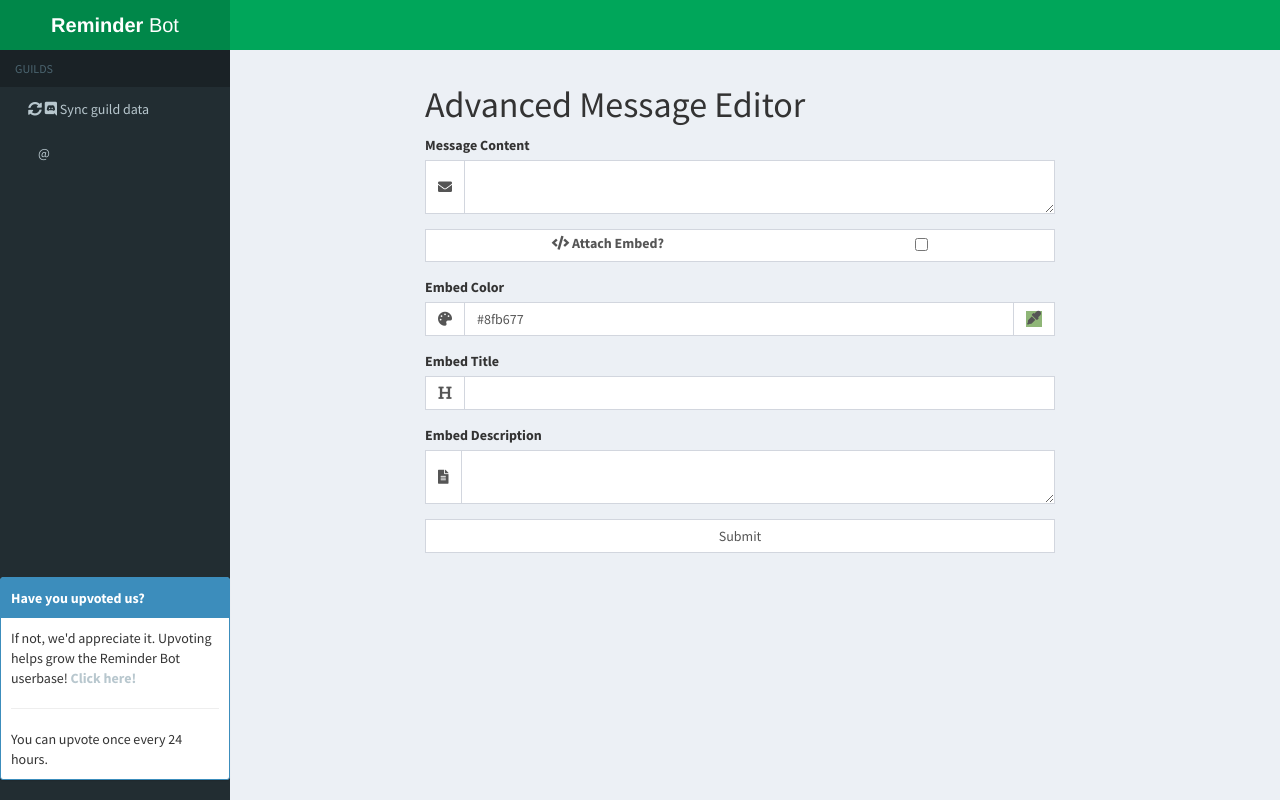
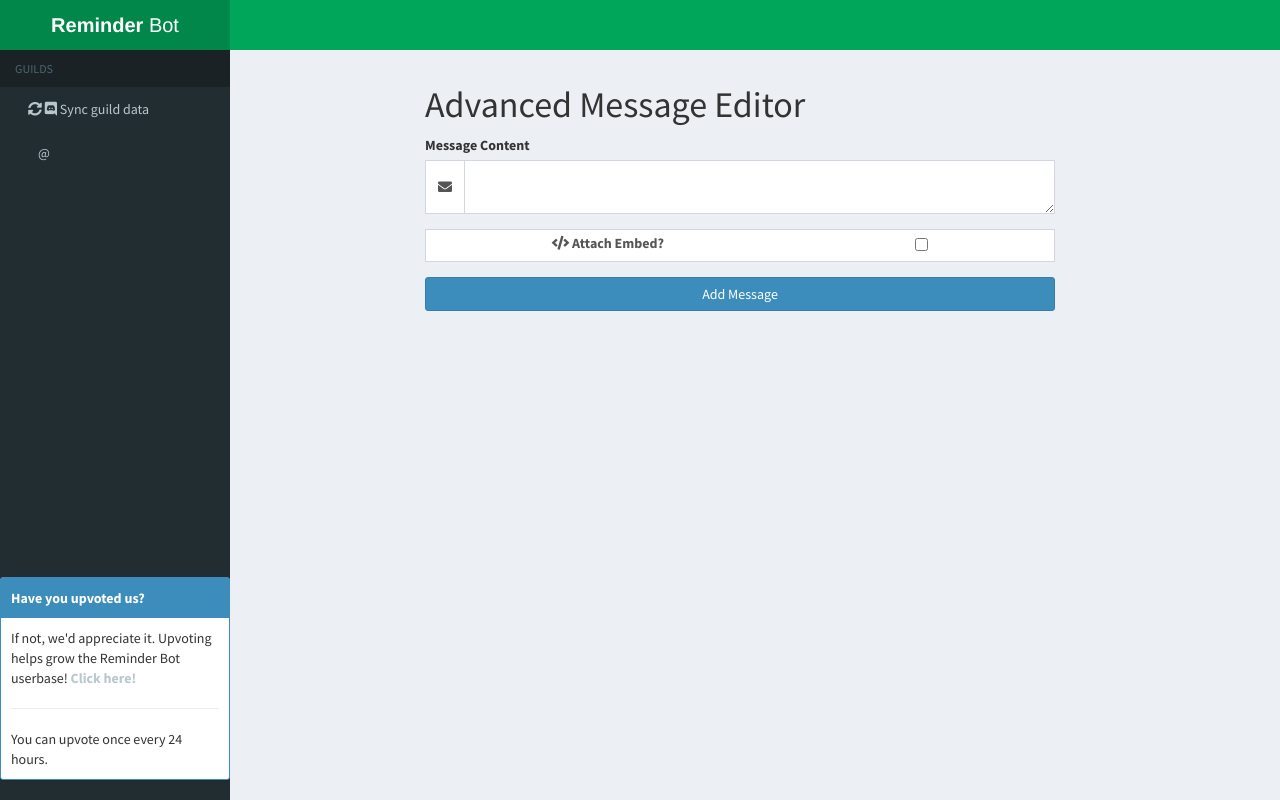
Before and after one commit to reminder-bot/web, a Flask app: template app/templates/advanced_message_editor.html in a window 1280 px wide. Run offline with Flask 2, Linux system fonts and the light colour scheme; the template is opened without the code that fills it, so the values that code supplies are empty; parts of the project's set-up code (start-up, migrations or seed data) failed here and were passed over; some libraries are stand-ins or nearby versions.

Commit message:
ame trying to show messages

```diff
--- a/app/routes.py
+++ b/app/routes.py
@@ -524,7 +524,8 @@
                                    guilds=member.guilds,
                                    guild=None,
                                    server=None,
-                                   member=member)
+                                   member=member,
+                                   messages=Message.query.filter(Message.owner_id == member.id))
 
         elif request.method == 'POST':
 
--- a/app/templates/advanced_message_editor.html
+++ b/app/templates/advanced_message_editor.html
@@ -36,12 +36,13 @@
                                     <label for="embedded">Attach Embed?</label>
                                 </div>
                                 <div class="input-group-addon">
-                                    <input type="checkbox" name="embedded" id="embedded" />
+                                    <input type="checkbox" name="embedded" id="embedded" onchange="embed_options_display()" />
                                 </div>
                             </div>
 
                         </div>
 
+                        <div id="embed_options" style="overflow: hidden;">
                             <div class="colorpicker-component">
                                 <div class="form-group">
                                     <label for="color">Embed Color</label>
@@ -71,6 +72,17 @@
     $('#cp').colorpicker({"format": "hex"});
 });
 
+function embed_options_display() {
+    if (document.getElementById("embedded").checked) {
+        document.getElementById("embed_options").style.height = "auto";
+    }
+    else {
+        document.getElementById("embed_options").style.height = "0";
+    }
+}
+
+embed_options_display();
+
                             </script>
 
 
@@ -97,12 +109,45 @@
                                     <textarea name="embed_description" maxlength="2048" id="embed_description" class="form-control"></textarea>
                                 </div>
                             </div>
+                        </div>
 
                         <div class="form-group">
-                            <input class="form-control" type="submit" />
+                            <input class="form-control btn btn-primary" type="submit" value="Add Message" />
                         </div>
 
                     </form>
+
+
+                    <div class="container">
+                        {% for message in messages %}
+
+                            <div class="row" style="width: 100%;">
+
+                                <div class="content">
+                                    {{ message.content }}
+                                </div>
+
+                                {% if message.embed != None %}
+
+                                    <div class="embed" style="
+                                            border-left-color: {{ message.embed.color }};
+                                            border-left-style: solid;
+                                            border-left-width: 5px;
+                                            border-bottom-left-radius: 4px;
+                                            border-top-left-radius: 4px;
+                                            padding-left: 20px;">
+                                        <strong>{{ message.embed.title }}</strong>
+                                        <br>
+                                        {{ message.embed.description }}
+                                    </div>
+
+                                {% endif %}
+
+                            </div>
+
+                        {% endfor %}
+                    </div>
+
                 </div>
             </div>
         </div>
```
Lines whose indentation alone changed are shown as unchanged.
